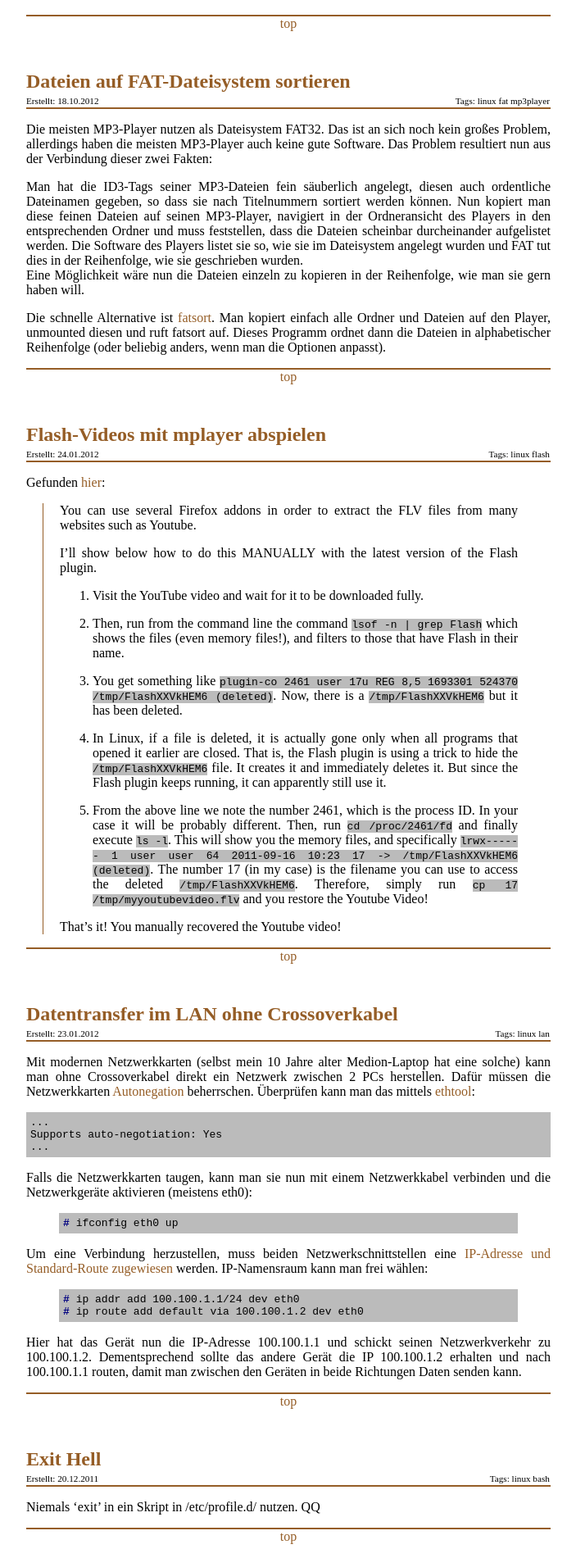
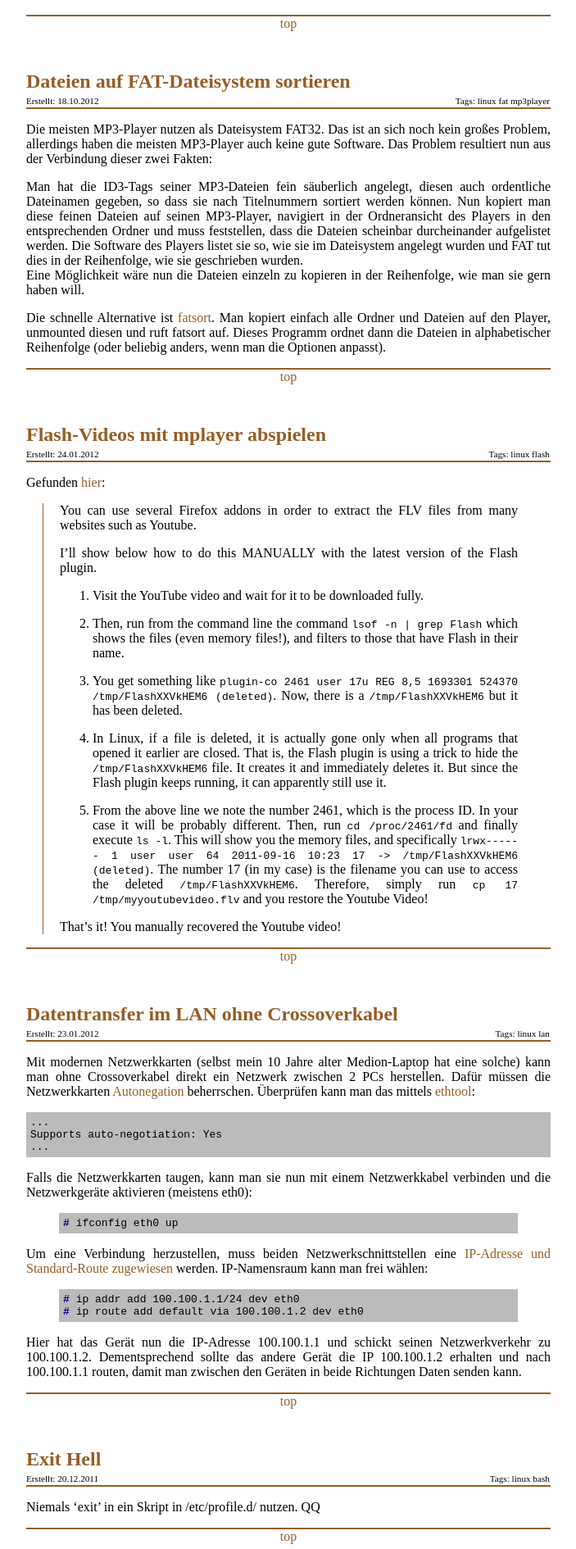
Before and after one commit to aibor/aibor.github.com, a Jekyll site: the page built from articles/index.markdown, in a window 1280 px wide. Shown: the part 828-2718 px from the top of the page at 82% size, without its empty margins (18-721 px from the left). Built offline with Jekyll 4.4.1, drawn with Linux system fonts in a browser that asks for light colours.

Commit message:
CSS update

```diff
--- a/css/style.css
+++ b/css/style.css
@@ -87,10 +87,10 @@ hr {
 }
 pre, code {
   color: #000000;
-  background-color: #bbb;
 }
 pre {
   padding: 5px;
+  background-color: #bbb;
 }
 blockquote {
   margin-left: 20px;
```
